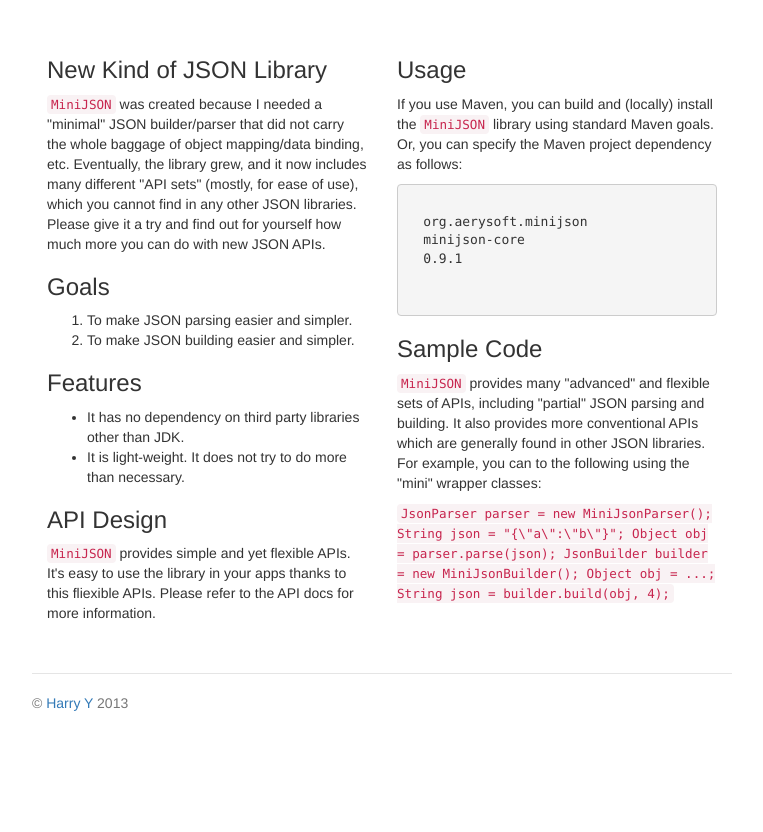
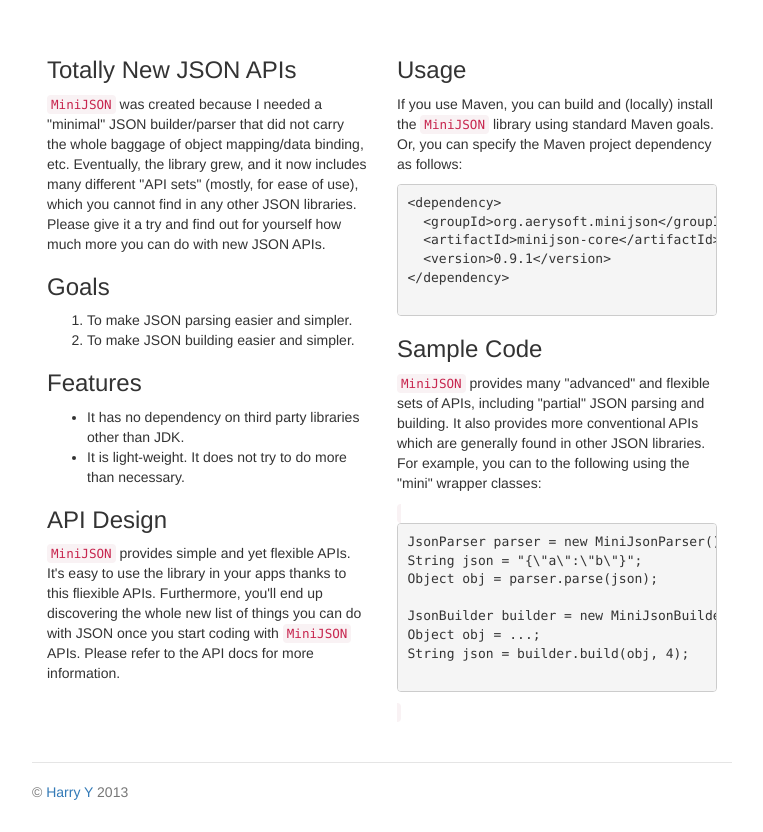
Before and after one commit to Adol1111/minijson, a plain HTML site: page index.html in a window 1280 px wide. Shown: the part 484-1316 px from the top of the page, without its empty margins (258-1021 px from the left). Before the commit the page ends 1227 px from the top, so only its background shows below. Drawn offline with nearby package versions, Linux system fonts and the light colour scheme.

Commit message:
Update index.html

```diff
--- a/index.html
+++ b/index.html
@@ -42,7 +42,7 @@
 
       <div class="row marketing">
         <div class="col-lg-6">
-          <h3>New Kind of JSON Library</h3>
+          <h3>Totally New JSON APIs</h3>
           <p>
              <code>MiniJSON</code> was created because I needed a "minimal" JSON builder/parser
              that did not carry the whole baggage of object mapping/data binding, etc.
@@ -71,7 +71,9 @@
           <p>
              <code>MiniJSON</code> provides simple and yet flexible APIs.
              It's easy to use the library in your apps thanks to this fliexible APIs.
-              Please refer to the API docs for more information.
+             Furthermore, you'll end up discovering the whole new list of things
+             you can do with JSON once you start coding with <code>MiniJSON</code> APIs.
+             Please refer to the API docs for more information.
           </p>
 
         </div>
@@ -84,11 +86,11 @@
           </p>
 
           <pre>
-<dependency>
-  <groupId>org.aerysoft.minijson</groupId>
-  <artifactId>minijson-core</artifactId>
-  <version>0.9.1</version>
-</dependency>
+&lt;dependency&gt;
+  &lt;groupId&gt;org.aerysoft.minijson&lt;/groupId&gt;
+  &lt;artifactId&gt;minijson-core&lt;/artifactId&gt;
+  &lt;version&gt;0.9.1&lt;/version&gt;
+&lt;/dependency&gt;
           </pre>
 
           <h3>Sample Code</h3>
@@ -100,6 +102,7 @@
           </p>
 
           <code>
+          <pre>
 JsonParser parser = new MiniJsonParser();
 String json = "{\"a\":\"b\"}";
 Object obj = parser.parse(json);
@@ -107,6 +110,7 @@
 JsonBuilder builder = new MiniJsonBuilder();
 Object obj = ...;
 String json = builder.build(obj, 4);
+          </pre>
           </code>
 
         </div>
```
